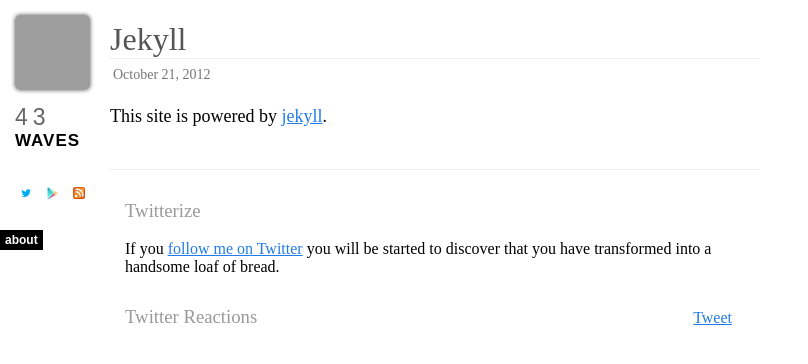
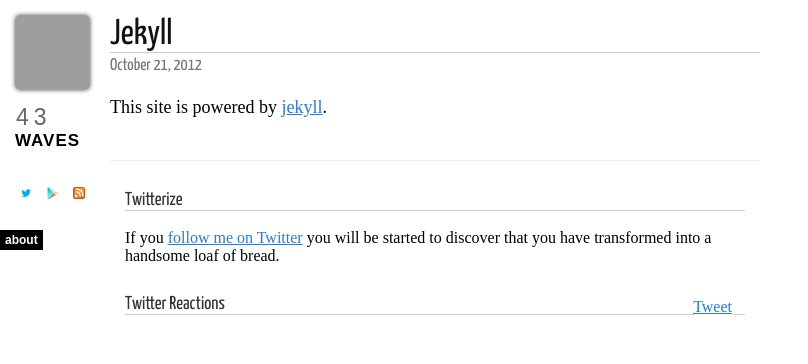
Before and after one commit to 43waves/43waves.github.io, a Jekyll site: the page built from _posts/2012-10-21-jekyll.md, in a window 1280 px wide. Shown: the top 364 px of the page, without its empty margins (0-808 px from the left). Built offline with Jekyll 4.4.1, drawn with Linux system fonts in a browser that asks for light colours; nearby versions of some CDN libraries; Markdown is read by kramdown in place of the engine named in the settings; comment, search, counter and statistics services are not loaded; grey boxes are pictures that could not be loaded.

Commit message:
kaffeesatz deez nuz

```diff
--- a/_layouts/layout.html
+++ b/_layouts/layout.html
@@ -10,6 +10,7 @@
     <link rel"alternate" type="application/rss+xml" href="http://feeds.feedburner.com/43waves" />
     <link rel="stylesheet" type="text/css" media="screen, projection" href="/css/styles.css" />
     <link rel="stylesheet" type="text/css" href="/css/syntax.css" />
+    <link rel="stylesheet" type="text/css" href="http://fonts.googleapis.com/css?family=Yanone+Kaffeesatz" />
     <link rel="43waves-icon" href="/43waves-icon.png" />
 
     <script type="text/javascript" src="http://ajax.googleapis.com/ajax/libs/jquery/1.4.1/jquery.min.js"></script>
--- a/css/styles.css
+++ b/css/styles.css
@@ -62,27 +62,21 @@
 }
 
 h1,h2,h3,h4 {
-  color: #555;
-  font-family: 'Futura';
-  font-weight: normal;
+  color: #333;
+  font-family: 'Yanone Kaffeesatz';
+  font-weight: 400;
+  border-bottom: 1px solid #ccc;
 }
 
 h1 a, h2 a, h3 a, h4 a {
-  color: #555;
+  color: #111;
   text-decoration: none;
 }
 
 h1 {
-  font-size: 32px;
-  border-bottom: 1px solid #eee;
-  margin-bottom: .25em;
-}
-
-h2 {
-}
-
-h3 {
-  color: #999;
+  font-size: 36px;
+  margin-top: 17px;
+  margin-bottom: .15em;
 }
 
 #header {
@@ -110,6 +104,7 @@
 }
 
 #header #xliii {
+  padding-left: 1px;
   font-size: 23px;
   letter-spacing: 5px;
   color: #666;
@@ -203,29 +198,17 @@
 }
 
 #post .authoring {
-  padding-left: 3px;
-  font-size: 14px;
+  font-family: 'Yanone Kaffeesatz';
+  padding-left: 0;
+  font-size: 17px;
   color: #777;
 }
 
-#post .authoring a {
-  color: #777;
-  text-decoration: none;
-  border-bottom: 1px solid #ccc;
-  padding: 0;
-}
-
-#post .authoring a:hover {
-  color: #555;
-  border-color: #555;
-}
-
 #post blockquote {
-  border-top: 1px solid #eee;
-  border-bottom: 1px solid #eee;
+  font-style: italic;
   font-size: 14px;
-  padding: 1em 3em;
-  margin: 2em 6em;
+  padding: .25em 1em;
+  margin: 1em;
   color: #444;
 }
 
@@ -234,6 +217,8 @@
 }
 
 #post blockquote cite {
+  display: block;
+  margin-top: .5em;
   text-align: right;
   color: #111;
   font-style: normal;
```
